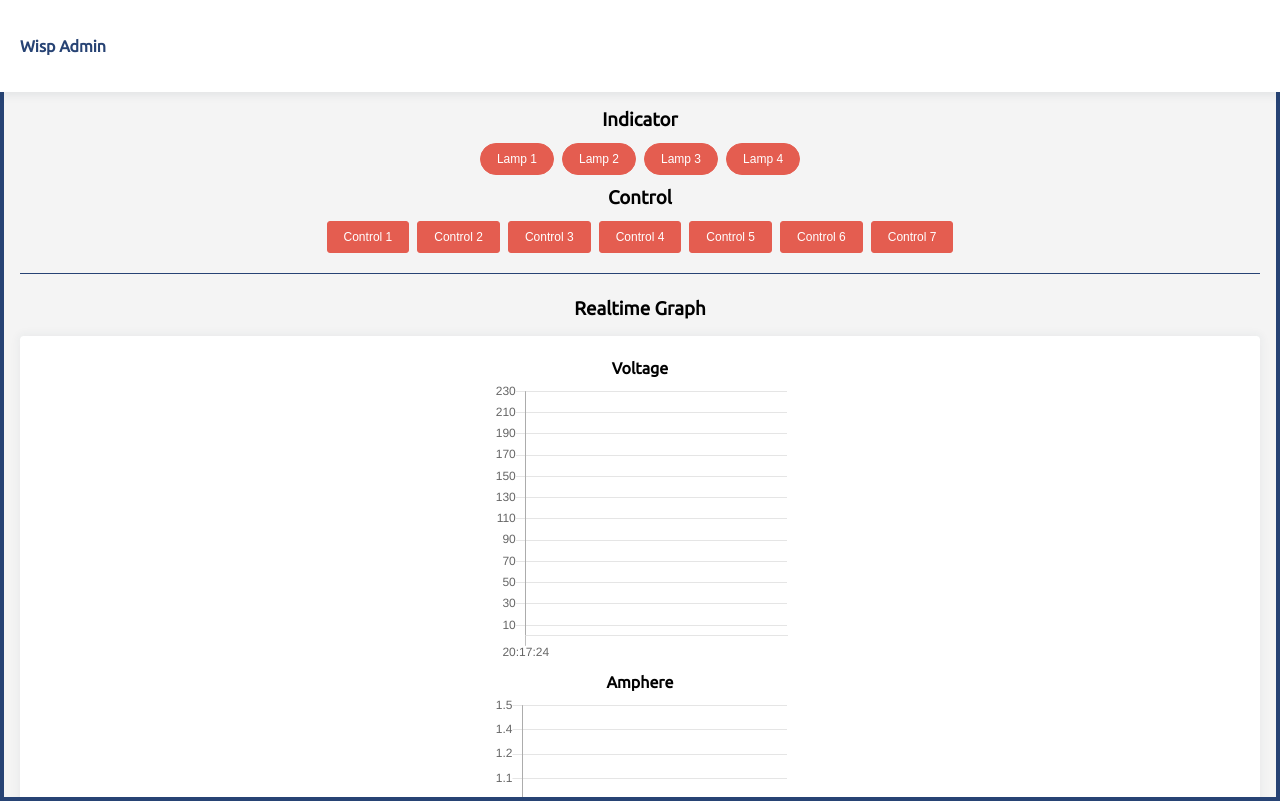
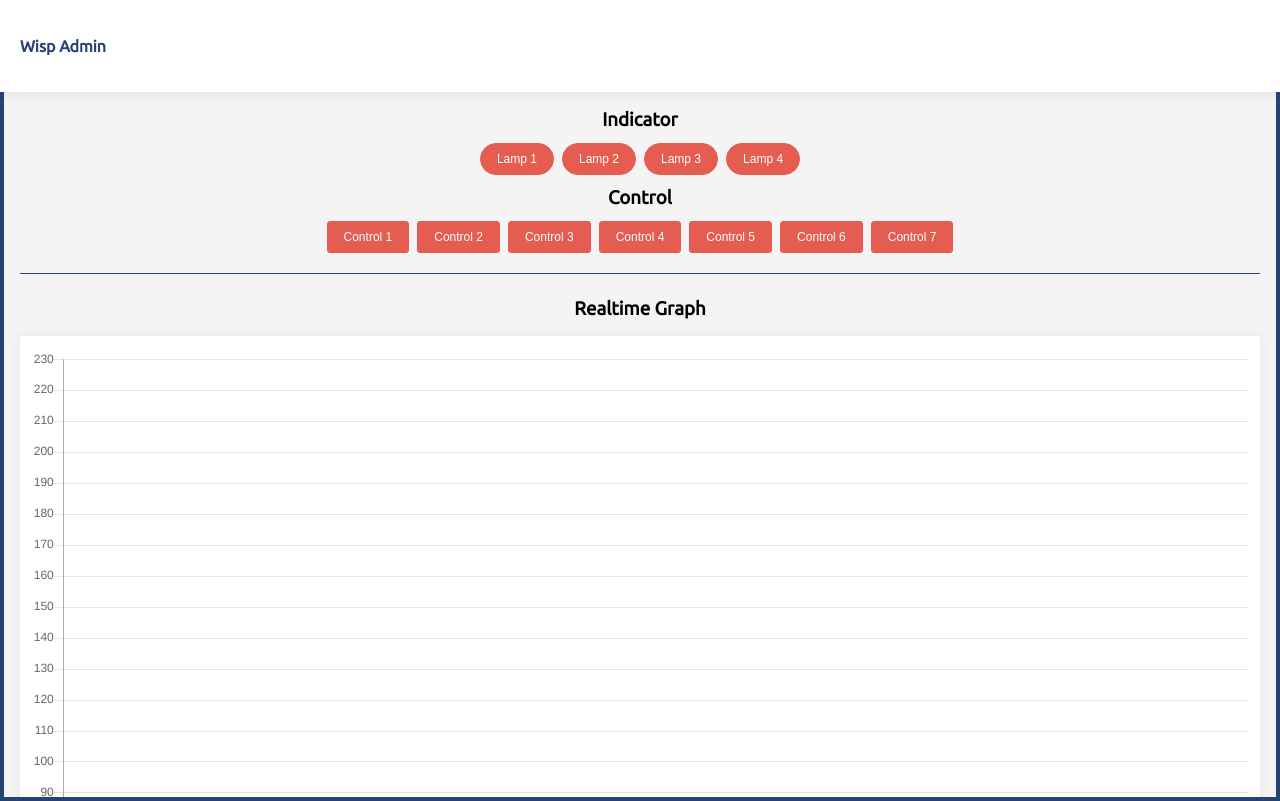
Before and after one commit to fathurhidayat3/wisp-admin, a React (Create React App) app: page / in a window 1280 px wide. Built offline with nearby package versions, Linux system fonts and the light colour scheme; no server answers; the database is empty.

Commit message:
update LineGraph

```diff
--- a/src/components/LineGraph.tsx
+++ b/src/components/LineGraph.tsx
@@ -1,8 +1,6 @@
 import * as React from "react";
-import styled from "styled-components";
 import { Line } from "react-chartjs-2";
 
-import Text from "./Text";
 import {
   graphInitialData,
   graphOptions,
@@ -11,7 +9,6 @@ import {
 
 type LineGraphProps = {
   streamData: string | number;
-  title: string;
   height?: number;
   width?: number;
   options: any;
@@ -27,8 +24,6 @@ const LineGraph = (props: LineGraphProps) => {
   }, [props.streamData]);
 
   return (
-    <GraphContainer>
-      <Text as="h4">{props.title}</Text>
     <Line
       height={props.height}
       width={props.width}
@@ -36,17 +31,7 @@ const LineGraph = (props: LineGraphProps) => {
       data={graphData}
       options={{ ...graphOptions, ...props.options }}
     />
-    </GraphContainer>
   );
 };
 
-const GraphContainer = styled.div`
-  flex: 1;
-  display: flex;
-  flex-direction: column;
-  align-items: center;
-
-  padding: 0 8px;
-`;
-
 export default LineGraph;
```
Lines whose indentation alone changed are shown as unchanged.
